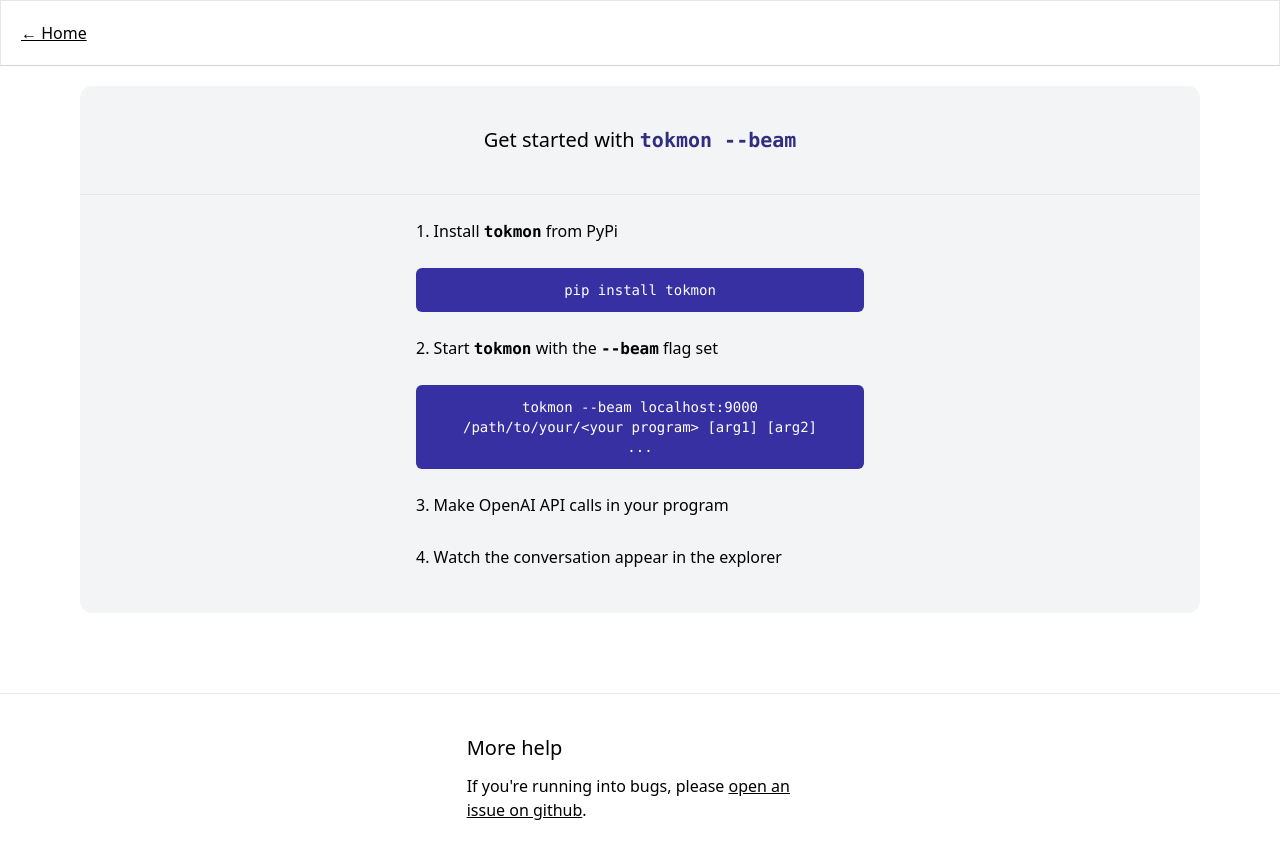
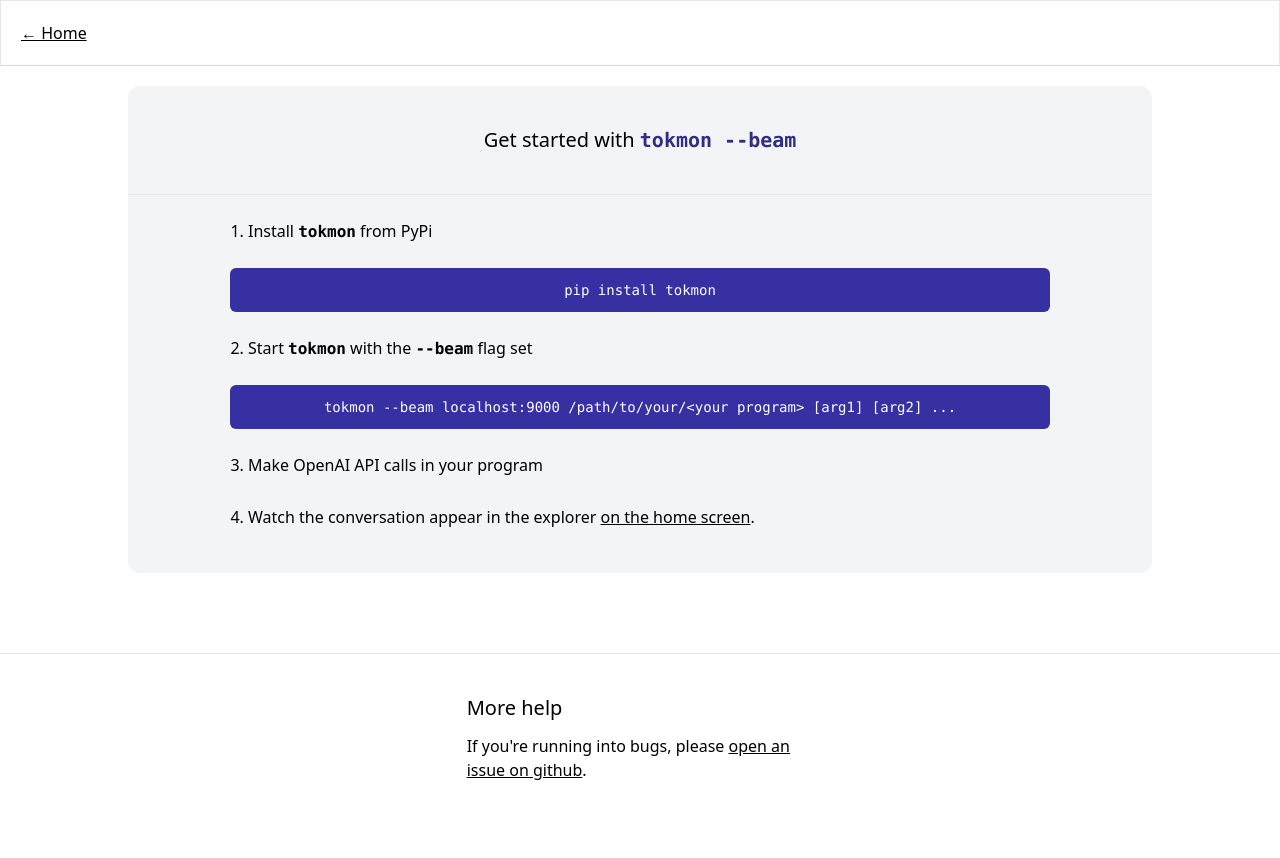
Before and after one commit to yagil/tokmon-beam, a Next.js app in the folder nextjs-app/: page /help in a window 1280 px wide. Shown: the top 858 px of the page. After the commit the page ends 822 px from the top, so only its background shows below. Built offline with nearby package versions, Linux system fonts and the light colour scheme.

Commit message:
improve help message

```diff
--- a/nextjs-app/pages/help.tsx
+++ b/nextjs-app/pages/help.tsx
@@ -15,8 +15,8 @@
             </div>
         </div>
 
-        <div className="px-20 mb-20">
-            <Instructions />
+        <div className="mb-20">
+            <Instructions onHomeScreen={false}/>
         </div>
 
         <hr></hr>
--- a/nextjs-app/pages/index.tsx
+++ b/nextjs-app/pages/index.tsx
@@ -32,27 +32,33 @@
       </div>
       <div className="flex flex-row space-x-5">
       <a className="underline block" href="/help">Help</a>
-      <a className="underline block" href="https://github.com/yagil/tokmon" target="_blank" rel="noopener noreferrer">Github</a>
+      <a className="underline block" href="https://github.com/yagil/tokmon-beam" target="_blank" rel="noopener noreferrer">Github</a>
       </div>
   </div>
   )
 }
 
-export const Instructions = () => {
+type InstructionsProps = {
+  onHomeScreen: boolean;
+}
+
+export const Instructions = ({ onHomeScreen } : InstructionsProps) => {
   return (
-    <div className="flex flex-col text-center mb-5 justify-center space-y-5 bg-gray-100 rounded-xl py-10">
+    <div className="flex flex-col text-center mb-5 justify-center space-y-5 bg-gray-100 rounded-xl py-10 max-w-5xl mx-auto">
       <h1 className="text-xl font-medium mb-5">Get started with <b className="font-mono text-indigo-900">tokmon --beam</b> </h1>
       <hr></hr>
-      <p className="py-1 rounded-md md:w-2/5 text-left mx-auto">1. Install <b className="font-mono">tokmon</b> from PyPi</p>
+      <p className="py-1 rounded-md lg:w-4/5 text-left mx-auto">1. Install <b className="font-mono">tokmon</b> from PyPi</p>
       <code>
-        <p className="font-mono text-sm py-3 px-10 lg:w-2/5 bg-indigo-800 lg:rounded-md text-white mx-auto">pip install tokmon</p>
+        <p className="font-mono text-sm py-3 px-10 lg:w-4/5 bg-indigo-800 lg:rounded-md text-white mx-auto">pip install tokmon</p>
       </code>
-      <p className="py-1 md:w-2/5 text-left mx-auto">2. Start <b className="font-mono">tokmon</b> with the <b className="font-mono">--beam</b> flag set</p>
+      <p className="py-1 lg:w-4/5 text-left mx-auto">2. Start <b className="font-mono">tokmon</b> with the <b className="font-mono">--beam</b> flag set</p>
       <code>
-        <p className="font-mono text-sm py-3 px-10 lg:w-2/5 bg-indigo-800 lg:rounded-md text-white  mx-auto">tokmon --beam localhost:9000 /path/to/your/&lt;your program&gt; [arg1] [arg2] ...</p>
+        <p className="font-mono text-sm py-3 px-10 lg:w-4/5 bg-indigo-800 lg:rounded-md text-white  mx-auto">tokmon --beam localhost:9000 /path/to/your/&lt;your program&gt; [arg1] [arg2] ...</p>
       </code>
-      <p className="py-1 md:w-2/5 text-left mx-auto">3. Make OpenAI API calls in your program</p>
-      <p className="py-1 md:w-2/5 text-left mx-auto">4. Watch the conversation appear in the explorer</p>
+      <p className="py-1 lg:w-4/5 text-left mx-auto">3. Make OpenAI API calls in your program</p>
+      <p className="py-1 lg:w-4/5 text-left mx-auto">4. Watch the conversation appear in the explorer
+      { !onHomeScreen && <span> <a className="underline" href="/">on the home screen</a>.</span> }
+      </p>
     </div>
   )
 }
@@ -165,7 +171,7 @@
                 <td className="border p-2 text-gray-700" colSpan={6}>No data. Make sure your database is up and running.</td>
               </tr>
               <tr>
-                <td colSpan={6} className="pt-10"><Instructions /></td>
+                <td colSpan={6} className="pt-10"><Instructions onHomeScreen={true} /></td>
               </tr>
               </>
             )}
```
